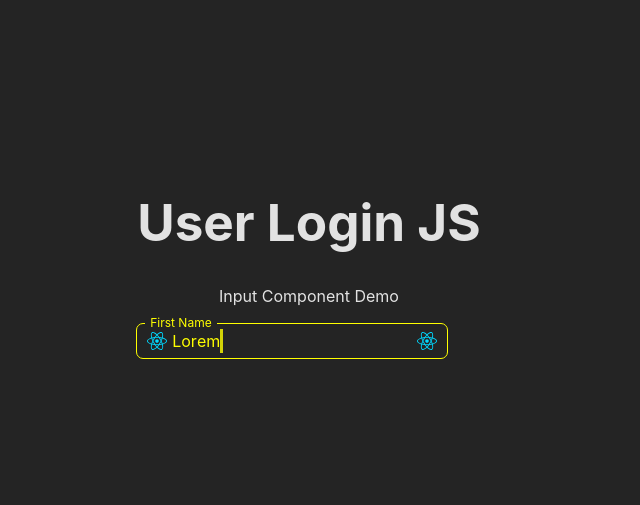
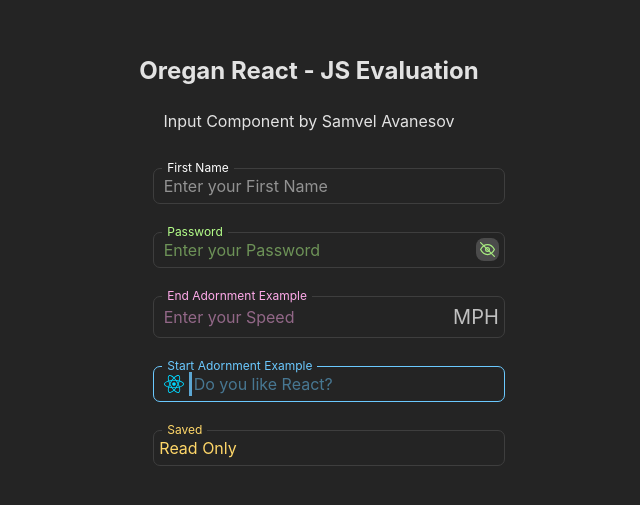
Before and after one commit to savanesoff/oregan-js-evaluation, a React (Vite) app: page / in a window 1280 px wide. Shown: the part 141-646 px from the top of the page, without its empty margins (331-971 px from the left). Built offline with nearby package versions, Linux system fonts and the light colour scheme.

Commit message:
Demo page

```diff
--- a/src/App.jsx
+++ b/src/App.jsx
@@ -4,32 +4,141 @@ import { useEffect, useRef } from "react";
 import "./App.css";
 
 function App() {
+  return (
+    <>
+      <h2>Oregan React - JS Evaluation</h2>
+      <p>Input Component by Samvel Avanesov</p>
+      <div
+        style={{
+          display: "flex",
+          flexDirection: "column",
+          alignItems: "center",
+          justifyContent: "center",
+          width: "100%",
+          height: "100%",
+          padding: 20,
+          gap: 30,
+
+          fontSize: "1rem",
+        }}
+      >
+        <InputBasicRef
+          style={{
+            padding: 5,
+            borderRadius: "6px",
+            color: "white",
+          }}
+        />
+        <InputPassword
+          style={{
+            padding: 5,
+
+            borderRadius: "6px",
+            color: "#b5ff8a",
+          }}
+        />
+
+        <InputEndAdornment
+          style={{
+            padding: 5,
+
+            borderRadius: "6px",
+            color: "#ffaaea",
+          }}
+        />
+        <InputStartAdornment
+          style={{
+            padding: 5,
+            borderRadius: "6px",
+            color: "#6bc9ff",
+          }}
+        />
+        <InputReadonly
+          style={{
+            padding: 5,
+            borderRadius: "6px",
+            color: "#ffd769",
+          }}
+        />
+      </div>
+    </>
+  );
+}
+
+export default App;
+
+const InputBasicRef = (props) => {
   const ref = useRef(null);
   useEffect(() => {
     if (ref && ref.current) {
-      // console.log("Got forward ref", ref.current);
+      console.log("Got forward ref", ref.current);
     }
   }, [ref]);
   return (
-    <>
-      <h1>User Login JS</h1>
-      <p>Input Component Demo</p>
     <Input
+      // forward ref example
       ref={ref}
       onChange={(value) => {
-          console.log(value);
+        console.info("InputBasicRef", value);
       }}
-        value="Lorem"
+      placeholder="Enter your First Name"
+      label="First Name"
+      {...props}
+    />
+  );
+};
+
+const InputPassword = (props) => {
+  return (
+    <Input
+      onChange={(value) => {
+        console.info("InputPassword", value);
+      }}
+      password={true}
+      placeholder="Enter your Password"
+      label="Password"
+      {...props}
+    />
+  );
+};
+
+const InputReadonly = (props) => {
+  return <Input readonly={true} value="Read Only" label="Saved" {...props} />;
+};
+
+const InputEndAdornment = (props) => {
+  return (
+    <Input
+      onChange={(value) => {
+        console.info("InputEndAdornment", value);
+      }}
+      label="End Adornment Example"
+      placeholder="Enter your Speed"
+      endAdornment={
+        <span
           style={{
-          padding: 5,
-          width: 300,
-          borderRadius: "6px",
-          color: "yellow",
+            color: "#c0c0c0",
+            fontSize: 20,
+            display: "flex",
+            alignItems: "center",
           }}
-        // password={true}
-        placeholder="Enter your Name"
-        label="First Name"
-        // readonly={true}
+        >
+          MPH
+        </span>
+      }
+      {...props}
+    />
+  );
+};
+
+const InputStartAdornment = (props) => {
+  return (
+    <Input
+      onChange={(value) => {
+        console.info("InputStartAdornment", value);
+      }}
+      label="Start Adornment Example"
+      placeholder="Do you like React?"
       startAdornment={
         <img
           src={reactLogo}
@@ -43,22 +152,7 @@ function App() {
           }}
         />
       }
-        endAdornment={
-          <img
-            src={reactLogo}
-            alt="react logo"
-            style={{
-              width: 20,
-              height: 20,
-              margin: "auto 5px",
-              display: "flex",
-              alignItems: "center",
-            }}
+      {...props}
     />
-        }
-      />
-    </>
   );
-}
-
-export default App;
+};
--- a/src/components/Input/Input.jsx
+++ b/src/components/Input/Input.jsx
@@ -111,7 +111,6 @@ export const Input = forwardRef(
           ref={inputRef}
           onChange={onChange}
           autoFocus={autofocus}
-          tabIndex={0}
           password={password}
           placeholder={placeholder}
           readonly={readonly}
--- a/src/components/InputValueView/InputValueView.jsx
+++ b/src/components/InputValueView/InputValueView.jsx
@@ -11,7 +11,6 @@ import PropTypes from "prop-types";
  * @property {string} [placeholder=""] - The placeholder text.
  * @property {boolean} [password=false] - Whether the input is a password.
  * @property {boolean} [readonly=false] - Whether the input is readonly.
- * @property {number} [tabIndex=0] - The tabIndex of the input.
  * @property {Object} [style={}] - The style object to apply to the input.
  */
 
@@ -34,7 +33,6 @@ export const InputValueView = forwardRef(
       placeholder = "",
       password,
       readonly = false,
-      tabIndex = 0,
       ...props
     },
     ref
@@ -103,7 +101,7 @@ export const InputValueView = forwardRef(
           onKeyDownCapture={onKeyDownCapture}
           onKeyUpCapture={onKeyUpCapture}
           onClick={setClickPosition}
-          tabIndex={readonly ? -1 : tabIndex}
+          tabIndex={readonly ? -1 : 0}
           {...props}
         >
           {chars.length > 0 ? (
@@ -157,5 +155,4 @@ InputValueView.propTypes = {
   placeholder: PropTypes.string,
   password: PropTypes.bool,
   readonly: PropTypes.bool,
-  tabIndex: PropTypes.number,
 };
```
Lines whose indentation alone changed are shown as unchanged.
